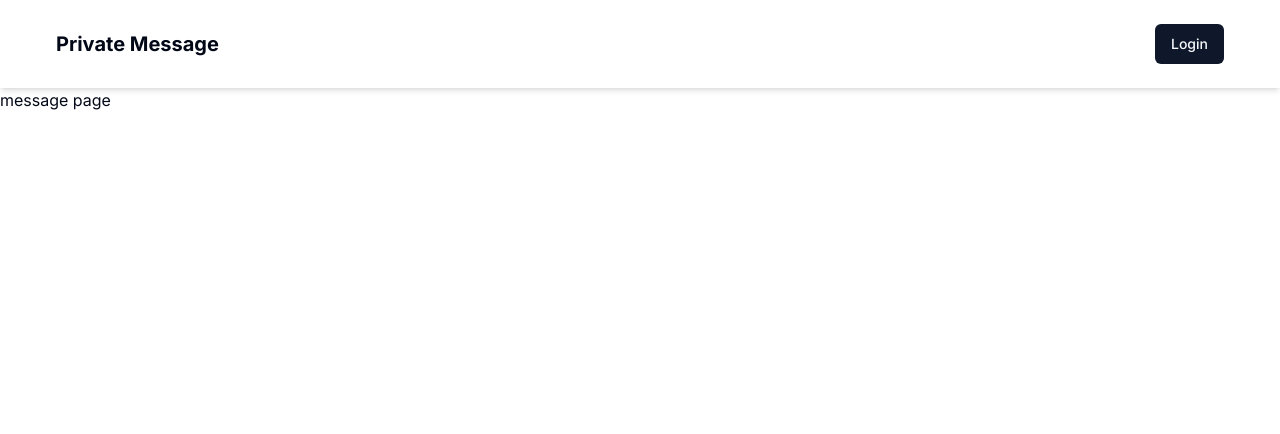
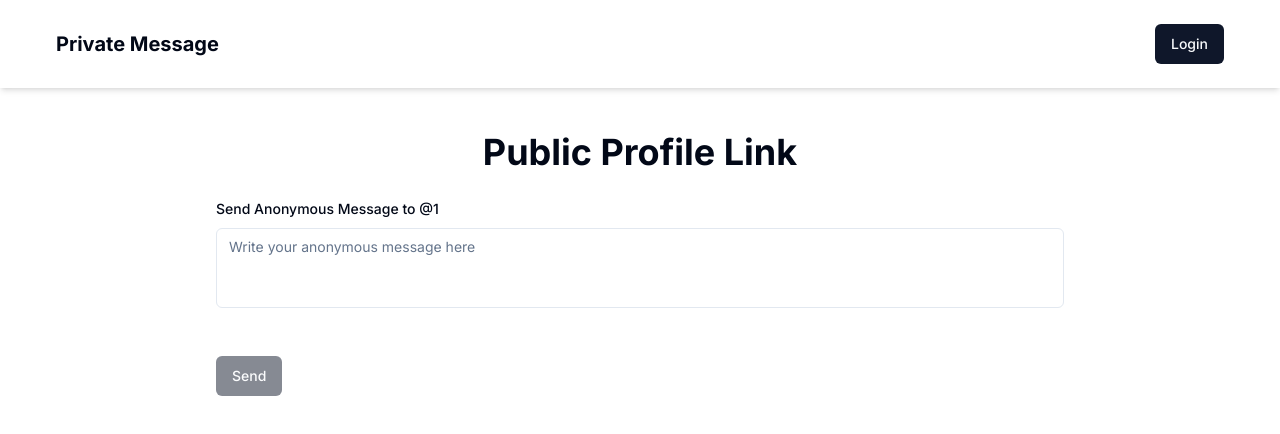
Before and after one commit to nitinkumarpals/privatemessage, a Next.js app: page /u/1 in a window 1280 px wide. Shown: the top 434 px of the page. Built offline with nearby package versions, Linux system fonts and the light colour scheme; no server answers.

Commit message:
added u/[username] page

```diff
--- a/package.json
+++ b/package.json
@@ -24,6 +24,7 @@
     "bcryptjs": "^2.4.3",
     "class-variance-authority": "^0.7.0",
     "clsx": "^2.1.1",
+    "dayjs": "^1.11.12",
     "ejs": "^3.1.10",
     "embla-carousel-autoplay": "^8.1.7",
     "embla-carousel-react": "^8.1.7",
--- a/src/app/(app)/u/[username]/page.tsx
+++ b/src/app/(app)/u/[username]/page.tsx
@@ -1,9 +1,88 @@
-import React from 'react'
+"use client"
+import { Form, FormControl, FormField, FormItem, FormLabel } from '@/components/ui/form'
+import { messageSchema } from '@/schemas/messageSchema';
+import { zodResolver } from '@hookform/resolvers/zod';
+import { useParams } from 'next/navigation'
+import React, { useState } from 'react'
+import { useForm } from 'react-hook-form';
+import { Textarea } from '@/components/ui/textarea';
+import * as z from 'zod';
+import { Button } from '@/components/ui/button';
+import { Loader2 } from 'lucide-react';
+import axios, { AxiosError } from 'axios';
+import { toast } from '@/components/ui/use-toast';
+import { ApiResponse } from '@/types/ApiResponse';
+
 
 const page = () => {
+  const [isLoading, setIsLoading] = useState(false);
+
+  const params = useParams<{ username: string }>();
+  const username = params.username;
+  const form = useForm<z.infer<typeof messageSchema>>({
+    resolver: zodResolver(messageSchema),
+  })
+  const { register, watch, setValue, reset, getValues } = form;
+  const messageContent = watch('content');
+  const onSubmit = async (data: z.infer<typeof messageSchema>) => {
+    setIsLoading(true);
+    try {
+      const response = await axios.post("/api/send-message", {
+        content: data.content,
+        username
+      });
+      if (response.data.success) {
+        toast({
+          title: 'Success',
+          description: response.data.message
+        });
+        reset({ ...getValues(), content: '' });
+
+      }
+    } catch (error) {
+      const axiosError = error as AxiosError<ApiResponse>;
+      toast({
+        title: 'Error',
+        description:
+          axiosError.response?.data.message ?? 'Failed to sent message',
+        variant: 'destructive',
+      });
+    } finally {
+      setIsLoading(false);
+    }
+  }
   return (
-    <div>
-      message page
+    <div className='min-h-screen relative'>
+      <div className='container mx-auto my-8 p-6 max-w-4xl mt-5'>
+        <h1 className='text-4xl font-bold text-center mb-6'>Public Profile Link</h1>
+        <Form {...form}>
+          <form onSubmit={form.handleSubmit(onSubmit)} className="space-y-6">
+            <FormField
+              name="content"
+              render={({ field }) => (
+                <FormItem>
+                  <FormLabel>Send Anonymous Message to @{username}</FormLabel>
+                  <FormControl>
+                    <Textarea
+                      placeholder="Write your anonymous message here"
+                      className="resize-none"
+                      {...field}
+                    />
+                  </FormControl>
+                </FormItem>
+              )} />
+            <div className=' justify-center'></div>
+            {isLoading ? (
+              <Button disabled>
+                <Loader2 className="mr-2 h-4 w-4 animate-spin" />
+                Please Wait
+              </Button>
+            ) : (
+              <Button type="submit" disabled={isLoading || !messageContent}>Send</Button>
+            )}
+          </form>
+        </Form>
+      </div>
     </div>
   )
 }
--- a/src/components/MessageCard.tsx
+++ b/src/components/MessageCard.tsx
@@ -7,6 +7,7 @@ import {
     CardHeader,
     CardTitle,
 } from "@/components/ui/card"
+import dayjs from 'dayjs';
 
 import {
     AlertDialog,
@@ -58,10 +59,17 @@ const MessageCard = ({ message, onMessageDelete }: MessageCardProps) => {
     };
 
     return (
-        <Card>
-            <CardHeader>
-                <CardTitle>Card Title</CardTitle>
-                <AlertDialog>
+        <Card className="card-bordered z-10 dark:bg-black/40">
+            <CardHeader >
+                <div className="flex justify-between items-center">
+                <CardTitle>
+                    {message.content
+                        .split(' ')
+                        .slice(0, 2)
+                        .map((word, index) => (index === 0 ? word.charAt(0).toUpperCase() + word.slice(1) : word))
+                        .join(' ')}
+                </CardTitle>
+                <AlertDialog  >
                     <AlertDialogTrigger asChild>
                         <Button variant="destructive"><Trash2 /></Button>
                     </AlertDialogTrigger>
@@ -79,13 +87,13 @@ const MessageCard = ({ message, onMessageDelete }: MessageCardProps) => {
                         </AlertDialogFooter>
                     </AlertDialogContent>
                 </AlertDialog>
-                <CardDescription>Card Description</CardDescription>
+                </div>
             </CardHeader>
             <CardContent>
-                <p>Card Content</p>
+                <p>{message.content}</p>
             </CardContent>
             <CardFooter>
-                <p>Card Footer</p>
+                <p> {dayjs(message.createdAt).format('MMM D, YYYY h:mm A')}</p>
             </CardFooter>
         </Card>
 
--- a/src/components/Navbar.tsx
+++ b/src/components/Navbar.tsx
@@ -8,6 +8,9 @@ import { Button } from "@/components/ui/button"
 const Navbar = () => {
     const { data: session } = useSession();
     const user: User = session?.user as User;
+    const firstLetter = (user?.username || user?.email)?.charAt(0).toUpperCase();
+    const lastName = (user?.username || user?.email)?.slice(1);
+    const userName = `${firstLetter}${lastName}`;
 
   return (
     <nav className='p-4 md:p-6 shadow-md'>
@@ -16,7 +19,7 @@ const Navbar = () => {
             {
                 session?  (
                     <>
-                        <span className='mr-4'>Welcome, {user?.username || user?.email}</span>
+                        <span className='mr-4'>Welcome, {userName}</span>
                         <Button className='w-full md:w-auto' onClick={() => signOut()}>Logout</Button>
                     </>
                 ) : (
--- /dev/null
+++ b/src/components/ui/textarea.tsx
@@ -0,0 +1,24 @@
+import * as React from "react"
+
+import { cn } from "@/lib/utils"
+
+export interface TextareaProps
+  extends React.TextareaHTMLAttributes<HTMLTextAreaElement> {}
+
+const Textarea = React.forwardRef<HTMLTextAreaElement, TextareaProps>(
+  ({ className, ...props }, ref) => {
+    return (
+      <textarea
+        className={cn(
+          "flex min-h-[80px] w-full rounded-md border border-input bg-background px-3 py-2 text-sm ring-offset-background placeholder:text-muted-foreground focus-visible:outline-none focus-visible:ring-2 focus-visible:ring-ring focus-visible:ring-offset-2 disabled:cursor-not-allowed disabled:opacity-50",
+          className
+        )}
+        ref={ref}
+        {...props}
+      />
+    )
+  }
+)
+Textarea.displayName = "Textarea"
+
+export { Textarea }
```
Also changed, not shown: src/app/(app)/dashboard/page.tsx (line endings or trailing spaces), 1 other file (tests, documents, lock files or other folders).
